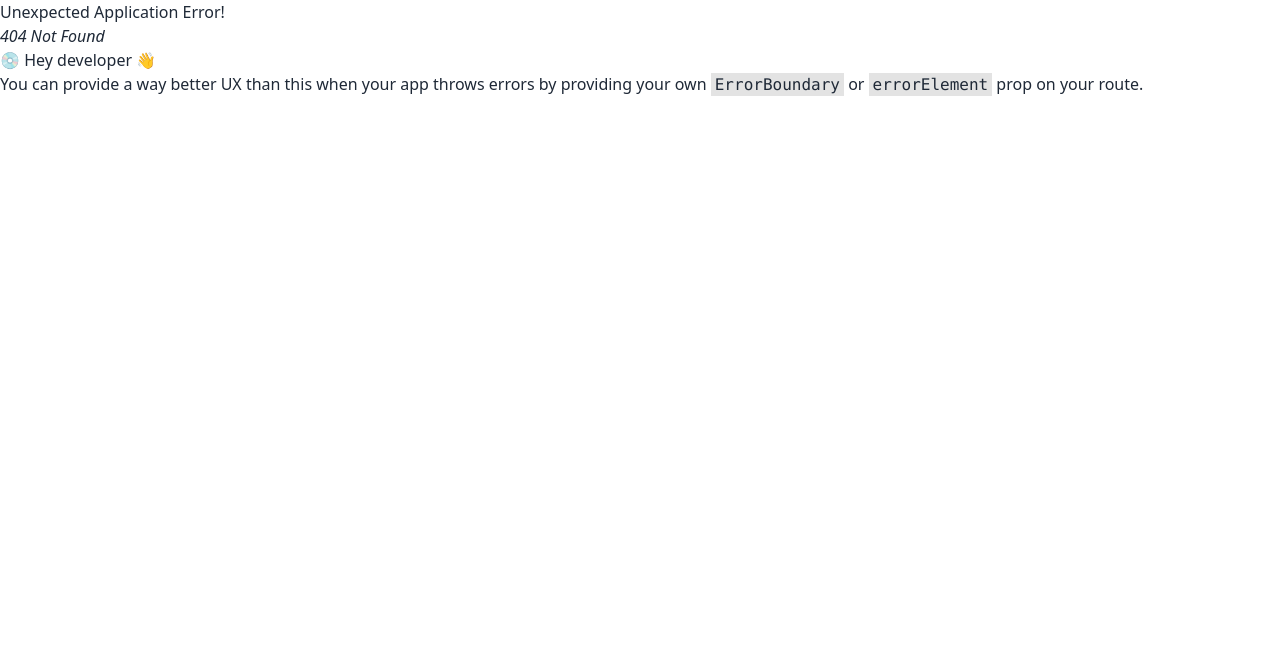
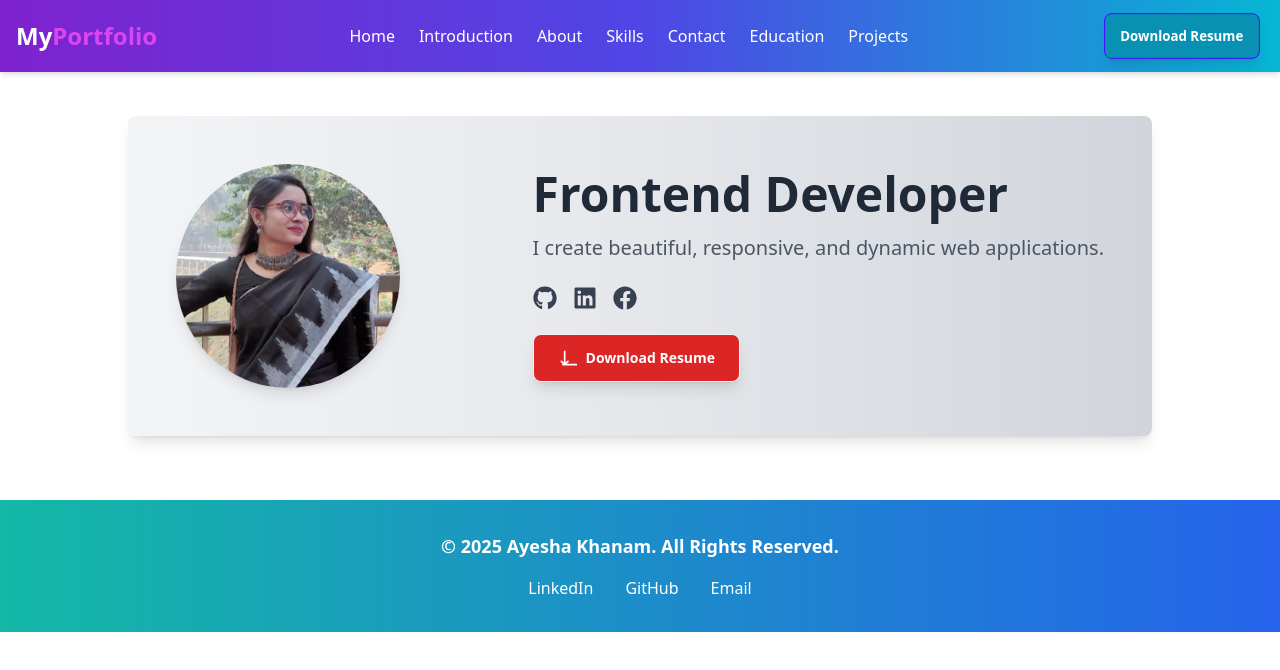
Before and after one commit to Ayesha10412/my-portfolio, a React (Vite) app: page /intro in a window 1280 px wide. Before the commit this address had no page. Shown: the top 670 px of the page. Built offline with nearby package versions, Linux system fonts and the light colour scheme.

Commit message:
added the updated part

```diff
--- a/public/Data.json
+++ b/public/Data.json
@@ -5,7 +5,7 @@
     "techStack": "React, Node.js, MongoDB",
     "description": "An interactive and engaging game designed to help users learn and practice Japanese vocabulary and phrases.",
     "liveLink": "https://lingo-bingo-d22ee.web.app/",
-    "githubLink": "https://github.com/programming-hero-web-course1/b10-a9-authentication-Ayesha10412",
+    "githubClientLink": "https://github.com/programming-hero-web-course1/b10-a9-authentication-Ayesha10412",
     "challenges": "Some of the challenges faced include making the json data and in case of speaking the word.",
     "improvements": "In the future, I plan to implement a more efficient and unique design also i want to add more vocabularies."
   },
@@ -15,7 +15,8 @@
     "techStack": "React, Express, MongoDB",
     "description": "A comprehensive web application for searching, booking, and managing hotel reservations with real-time availability and pricing.",
     "liveLink": "https://visa-portal-auth.web.app/",
-    "githubLink": "https://github.com/programming-hero-web-course2/b10-a10-client-side-Ayesha10412",
+    "githubClientLink": "https://github.com/programming-hero-web-course2/b10-a10-client-side-Ayesha10412",
+    "githubServerLink": "https://github.com/programming-hero-web-course2/b10-a10-server-side-Ayesha10412",
     "challenges": "Some challenges faced include my visa application section.",
     "improvements": "I plan to add a more robust notification system and enhance the scalability of the backend. I want to add google map too."
   },
@@ -25,7 +26,8 @@
     "techStack": "React, Express, MongoDBc",
     "description": "A simple task management web application with user authentication and task categorization.",
     "liveLink": "https://hotel-booking-d9888.web.app/",
-    "githubLink": "https://github.com/programming-hero-web-course2/b10a11-client-side-Ayesha10412",
+    "githubClientLink": "https://github.com/programming-hero-web-course2/b10a11-client-side-Ayesha10412",
+    "githubServerLink": "https://github.com/programming-hero-web-course2/b10a11-server-side-Ayesha10412",
     "challenges": "I faced difficulties with task categorization and loading the logged in user details in review section .",
     "improvements": "I plan to integrate a more powerful database, work on the mobile responsiveness, and more unique design for the web page ."
   }
--- a/src/components/About/About.jsx
+++ b/src/components/About/About.jsx
@@ -2,7 +2,7 @@ import React from "react";
 
 const About = () => {
   return (
-    <div className="container mx-auto px-4 py-8">
+    <div className="container mx-auto px-4 py-8 mt-8 ">
       <div className="text-center">
         {/* Header */}
         <h2 className="text-4xl font-semibold text-primary mb-4">About Me</h2>
--- a/src/components/DesAndIntro.jsx
+++ b/src/components/DesAndIntro.jsx
@@ -1,7 +1,7 @@
 import React from "react";
 import { FaGithub, FaLinkedin, FaFacebook } from "react-icons/fa";
 import resume from "../assets/AYESHA-KHANAM-Resume.pdf";
-
+import image from "../assets/image.jpeg";
 const DesAndIntro = () => {
   const handleOpenAndDownload = () => {
     // First, trigger the download
@@ -16,13 +16,16 @@ const DesAndIntro = () => {
   };
 
   return (
-    <section className="w-[80%] mx-auto bg-gradient-to-r from-gray-100 via-gray-200 to-gray-300 p-6 md:p-12 border-2 border-red-400 mt-11 rounded-lg shadow-lg">
+    <section
+      className="w-[80%] mx-auto bg-gradient-to-r from-gray-100 via-gray-200 to-gray-300
+     p-6 md:p-12  mt-11 rounded-lg shadow-lg py-8 "
+    >
       <div className="container mx-auto flex flex-col md:flex-row items-center justify-between">
         {/* Profile Image */}
         <div className="flex justify-center items-center">
-          <div className="w-40 h-40 md:w-56 md:h-56 rounded-full overflow-hidden shadow-lg border-4 border-red-500">
+          <div className="w-40 h-40 md:w-56 md:h-56 rounded-full overflow-hidden shadow-lg ">
             <img
-              src="https://via.placeholder.com/150" // Replace with your image URL
+              src={image} // Replace with your image URL
               alt="Profile"
               className="w-full h-full object-cover"
             />
--- a/src/components/Education/Education.jsx
+++ b/src/components/Education/Education.jsx
@@ -4,7 +4,7 @@ import universityLogo from "../../assets/Iubat-logo.png"; // Import your logo
 
 const Education = () => {
   return (
-    <div className="container mx-auto px-6 py-16">
+    <div className="container mx-auto px-16 py-16">
       {/* Title Section */}
       <h1 className="text-5xl font-extrabold text-center mb-12 text-transparent bg-clip-text bg-gradient-to-r from-teal-500 to-blue-600">
         My <span className="text-primary">Education</span>
--- a/src/components/NavBar/NavBar.jsx
+++ b/src/components/NavBar/NavBar.jsx
@@ -1,17 +1,32 @@
-import React from "react";
+import React, { useState } from "react";
 import { Link } from "react-router-dom";
 import resume from "../../assets/AYESHA-KHANAM-Resume.pdf";
+
 const NavBar = () => {
+  const [isMenuOpen, setIsMenuOpen] = useState(false); // Track mobile menu state
+
+  const toggleMenu = () => {
+    setIsMenuOpen(!isMenuOpen); // Toggle mobile menu visibility
+  };
+
   return (
     <header className="bg-gradient-to-r from-purple-700 via-indigo-600 to-cyan-500 shadow-md sticky top-0 z-50">
       <div className="container mx-auto flex items-center justify-between px-4 py-3">
         {/* Logo Section */}
-        <div className="text-white text-2xl font-bold">BrandLogo</div>
+        <div className="text-white text-2xl font-bold">
+          My<span className="text-fuchsia-500">Portfolio</span>
+        </div>
 
         {/* Navigation Links */}
         <nav className="hidden md:flex gap-6">
           <Link to="/" className="text-white hover:text-gray-200 transition">
             Home
+          </Link>
+          <Link
+            to="/intro"
+            className="text-white hover:text-gray-200 transition"
+          >
+            Introduction
           </Link>
           <Link
             to="/about"
@@ -20,10 +35,10 @@ const NavBar = () => {
             About
           </Link>
           <Link
-            to="/services"
+            to="/skills"
             className="text-white hover:text-gray-200 transition"
           >
-            Services
+            Skills
           </Link>
           <Link
             to="/contact"
@@ -31,23 +46,32 @@ const NavBar = () => {
           >
             Contact
           </Link>
+          <Link
+            to="/education"
+            className="text-white hover:text-gray-200 transition"
+          >
+            Education
+          </Link>
+          <Link
+            to="/projects"
+            className="text-white hover:text-gray-200 transition"
+          >
+            Projects
+          </Link>
         </nav>
 
         {/* Resume Download Button */}
         <div className="hidden md:block">
-          <a
-            href={resume} // Replace with the actual path to your resume file
-            download
-          >
+          <a href={resume} download>
             <button className="btn btn-primary rounded-lg bg-cyan-600 hover:bg-cyan-700 text-white shadow-lg transition">
               Download Resume
             </button>
           </a>
         </div>
 
-        {/* Mobile Menu */}
-        <div className="md:hidden dropdown dropdown-end">
-          <button tabIndex={0} className="btn btn-square btn-ghost">
+        {/* Mobile Menu Button */}
+        <div className="md:hidden flex items-center">
+          <button onClick={toggleMenu} className="btn btn-square btn-ghost">
             <svg
               xmlns="http://www.w3.org/2000/svg"
               className="h-5 w-5"
@@ -63,25 +87,58 @@ const NavBar = () => {
               />
             </svg>
           </button>
-          <ul
-            tabIndex={0}
-            className="dropdown-content menu p-2 shadow bg-gray-800 rounded-box w-52"
-          >
+        </div>
+      </div>
+
+      {/* Mobile Menu Links */}
+      {isMenuOpen && (
+        <div className="md:hidden bg-gray-800 text-white py-3 px-6">
+          <ul className="space-y-4">
             <li>
-              <Link to="/">Home</Link>
+              <Link to="/" className="hover:text-gray-200 transition">
+                Home
+              </Link>
             </li>
             <li>
-              <Link to="/about">About</Link>
+              <Link to="/intro" className="hover:text-gray-200 transition">
+                Introduction
+              </Link>
             </li>
             <li>
-              <Link to="/services">Services</Link>
+              <Link to="/about" className="hover:text-gray-200 transition">
+                About
+              </Link>
             </li>
             <li>
-              <Link to="/contact">Contact</Link>
+              <Link to="/skills" className="hover:text-gray-200 transition">
+                Skills
+              </Link>
+            </li>
+            <li>
+              <Link to="/contact" className="hover:text-gray-200 transition">
+                Contact
+              </Link>
+            </li>
+            <li>
+              <Link to="/education" className="hover:text-gray-200 transition">
+                Education
+              </Link>
+            </li>
+            <li>
+              <Link to="/projects" className="hover:text-gray-200 transition">
+                Projects
+              </Link>
+            </li>
+            <li>
+              <a href={resume} download>
+                <button className="w-full text-center bg-cyan-600 hover:bg-cyan-700 text-white rounded-lg py-2">
+                  Download Resume
+                </button>
+              </a>
             </li>
           </ul>
         </div>
-      </div>
+      )}
     </header>
   );
 };
--- a/src/components/Projects/Projects.jsx
+++ b/src/components/Projects/Projects.jsx
@@ -1,7 +1,9 @@
 import React, { useState, useEffect } from "react";
-import projectsData from "../../../public/Data.json"; // Import the JSON file
 
 const Projects = () => {
+  // State to store all projects
+  const [projects, setProjects] = useState([]);
+  // State to store the selected project for viewing more details
   const [selectedProject, setSelectedProject] = useState(null);
 
   const handleViewMore = (project) => {
@@ -9,7 +11,9 @@ const Projects = () => {
   };
 
   useEffect(() => {
-    console.log(projectsData); // To check if the data is being imported correctly
+    fetch("/Data.json")
+      .then((res) => res.json())
+      .then((data) => setProjects(data)); // Storing fetched projects in the 'projects' state
   }, []);
 
   return (
@@ -21,7 +25,7 @@ const Projects = () => {
 
       {/* Projects Cards Section */}
       <div className="grid grid-cols-1 sm:grid-cols-2 md:grid-cols-3 gap-8">
-        {projectsData.map((project) => (
+        {projects.map((project) => (
           <div
             key={project.name}
             className="card bg-gradient-to-r from-teal-400 to-blue-600 text-white shadow-2xl rounded-xl overflow-hidden transform transition-all duration-500 hover:scale-105"
@@ -86,21 +90,36 @@ const Projects = () => {
               </a>
             </p>
             <p className="text-lg mb-4 text-gray-600">
-              <strong>GitHub Link:</strong>{" "}
+              <strong>GitHub Client Link:</strong>{" "}
               <a
-                href={selectedProject.githubLink}
+                href={selectedProject.githubClientLink}
                 className="text-blue-500 hover:underline"
                 target="_blank"
                 rel="noopener noreferrer"
               >
-                {selectedProject.githubLink}
+                {selectedProject.githubClientLink}
               </a>
             </p>
+
+            {/* Conditionally render the GitHub Server Link */}
+            {selectedProject.githubServerLink && (
+              <p className="text-lg mb-4 text-gray-600">
+                <strong>GitHub Server Link:</strong>{" "}
+                <a
+                  href={selectedProject.githubServerLink}
+                  className="text-blue-500 hover:underline"
+                  target="_blank"
+                  rel="noopener noreferrer"
+                >
+                  {selectedProject.githubServerLink}
+                </a>
+              </p>
+            )}
 
             {/* Close Button */}
             <button
               className="mt-4 px-6 py-2 bg-red-600 text-white rounded-lg hover:bg-red-500"
-              onClick={() => setSelectedProject(null)}
+              onClick={() => setSelectedProject(null)} // Close the modal
             >
               Close
             </button>
```
Also changed, not shown: src/router/Router.jsx (+10 -5 lines), src/assets/image.jpeg (added).
